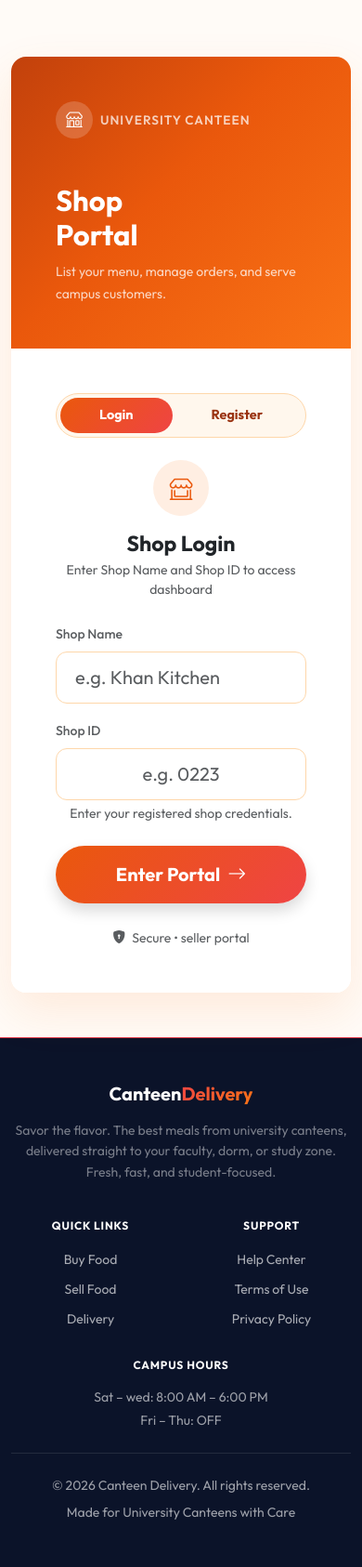
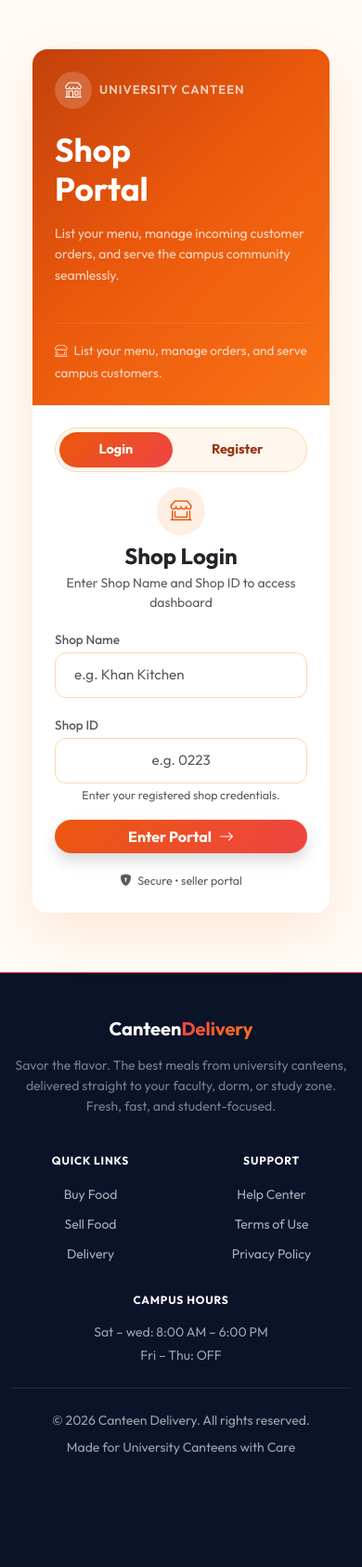
Before and after one commit to ashikhasanredoy/canteen-food-delivery-system-, a FastAPI app: template frontend/templates/seller.html in a window 390 px wide. Shown: the part 59-1745 px from the top of the page at 93% size. After the commit the page ends 1624 px from the top, so only its background shows below. Run offline with FastAPI, Linux system fonts and the light colour scheme; the template is opened without the code that fills it, so the values that code supplies are empty; some libraries are stand-ins or nearby versions.

Commit message:
Clean up dead code and unused files, resize login portal to 80% responsive layout

```diff
--- a/backend/admin_app.py
+++ b/backend/admin_app.py
@@ -263,7 +263,6 @@
     return {"detail": "Settings updated", "settings": payload}
 
 # ─── Delivery Boys API ───────────────────────────────────────────
-@admin_app.get("/api/admin/delivery-boys")
 @admin_app.get("/admin/api/delivery-boys")
 def get_all_delivery_boys(db: Session = Depends(get_db)):
     """
@@ -358,7 +357,6 @@
         "data": result
     }
 
-@admin_app.put("/api/admin/delivery-boys/{boy_id}")
 @admin_app.put("/admin/api/delivery-boys/{boy_id}")
 def admin_update_delivery_boy(boy_id: int, payload: schemas.DeliveryBoyUpdate, db: Session = Depends(get_db)):
     from fastapi import HTTPException
@@ -395,7 +393,6 @@
         }
     }
 
-@admin_app.delete("/api/admin/delivery-boys/{boy_id}")
 @admin_app.delete("/admin/api/delivery-boys/{boy_id}")
 def admin_delete_delivery_boy(boy_id: int, db: Session = Depends(get_db)):
     from fastapi import HTTPException
--- a/frontend/static/css/style.css
+++ b/frontend/static/css/style.css
@@ -395,9 +395,13 @@
     bottom: 0;
 }
 
-/* Seller Shop Portal Auth */
+/* Seller Shop & Delivery Portal Auth */
 .seller-auth-shell {
-    box-shadow: 0 20px 50px rgba(249, 115, 22, 0.12) !important;
+    width: min(82vw, 1180px) !important;
+    max-width: 1180px !important;
+    margin-left: auto !important;
+    margin-right: auto !important;
+    box-shadow: 0 20px 55px rgba(249, 115, 22, 0.14) !important;
 }
 
 .seller-auth-hero {
@@ -413,14 +417,14 @@
 }
 
 .seller-auth-eyebrow {
-    font-size: 0.85rem;
+    font-size: 0.82rem;
     letter-spacing: 1px;
-    color: rgba(255, 255, 255, 0.72) !important;
+    color: rgba(255, 255, 255, 0.75) !important;
 }
 
 .seller-auth-icon {
-    width: 60px;
-    height: 60px;
+    width: 52px;
+    height: 52px;
     background: rgba(249, 115, 22, 0.12);
     color: #ea580c;
 }
--- a/frontend/templates/seller.html
+++ b/frontend/templates/seller.html
@@ -5,9 +5,9 @@
 {% block content %}
 
 <!-- ── Seller Login View ────────────────────────────── -->
-<div id="seller-login-view" class="row g-0 justify-content-center mt-4 rounded-4 shadow-lg overflow-hidden glass-card p-0 seller-auth-shell" style="min-height: 520px; border: none;">
+<div id="seller-login-view" class="row g-0 justify-content-center my-3 rounded-4 shadow-lg overflow-hidden glass-card p-0 seller-auth-shell" style="width: min(82vw, 1180px); margin: 0 auto; border: none;">
     <!-- Left panel (Shop / Seller branding) -->
-    <div class="col-md-5 d-flex flex-column justify-content-between p-5 text-white seller-auth-hero">
+    <div class="col-md-5 d-flex flex-column justify-content-between p-4 p-lg-5 text-white seller-auth-hero">
         <div>
             <div class="d-flex align-items-center gap-2 mb-4">
                 <span class="seller-auth-logo d-inline-flex align-items-center justify-content-center rounded-circle fw-bold">
@@ -15,17 +15,18 @@
                 </span>
                 <span class="fw-semibold tracking-wider seller-auth-eyebrow">UNIVERSITY CANTEEN</span>
             </div>
-            <h1 class="display-5 fw-bold mt-5 text-white seller-auth-headline" style="line-height: 1.2;">Shop<br>Portal</h1>
+            <h1 class="fw-bold mt-4 text-white seller-auth-headline" style="line-height: 1.18; font-size: clamp(2.2rem, 3.2vw, 2.85rem);">Shop<br>Portal</h1>
+            <p class="mt-3 opacity-75 small" style="max-width: 320px; line-height: 1.6;">List your menu, manage incoming customer orders, and serve the campus community seamlessly.</p>
         </div>
-        <div class="mt-auto">
-            <span class="small opacity-75">List your menu, manage orders, and serve campus customers.</span>
+        <div class="mt-4 pt-3 border-top border-white border-opacity-10">
+            <span class="small opacity-75" style="font-size: 0.85rem;"><i class="bi bi-shop-window me-1"></i> List your menu, manage orders, and serve campus customers.</span>
         </div>
     </div>
 
     <!-- Right panel (Auth form) -->
-    <div class="col-md-7 bg-white p-5 d-flex align-items-center justify-content-center">
-        <div class="w-100" style="max-width: 380px;">
-            <ul class="nav nav-pills nav-fill mb-4 p-1 seller-auth-tabs rounded-pill border" id="auth-tabs" style="font-size: 0.9rem;">
+    <div class="col-md-7 bg-white p-4 p-lg-5 d-flex align-items-center justify-content-center">
+        <div class="w-100" style="max-width: 440px;">
+            <ul class="nav nav-pills nav-fill mb-3 p-1 seller-auth-tabs rounded-pill border" id="auth-tabs" style="font-size: 0.9rem;">
                 <li class="nav-item">
                     <button type="button" class="nav-link active rounded-pill fw-bold py-2" id="tab-login">Login</button>
                 </li>
@@ -34,31 +35,31 @@
                 </li>
             </ul>
 
-            <div class="text-center mb-4">
-                <div class="seller-auth-icon d-inline-flex align-items-center justify-content-center rounded-circle mb-3">
-                    <i class="bi bi-shop-window fs-2"></i>
+            <div class="text-center mb-3">
+                <div class="seller-auth-icon d-inline-flex align-items-center justify-content-center rounded-circle mb-2">
+                    <i class="bi bi-shop-window fs-3"></i>
                 </div>
-                <h3 class="fw-bold mb-1 text-dark" id="auth-title">Shop Login</h3>
-                <p class="text-muted small" id="auth-subtitle">Enter Shop Name and Shop ID to access dashboard</p>
+                <h3 class="fw-bold mb-1 text-dark" id="auth-title" style="font-size: 1.5rem;">Shop Login</h3>
+                <p class="text-muted small mb-0" id="auth-subtitle">Enter Shop Name and Shop ID to access dashboard</p>
             </div>
 
             <form id="seller-login-form">
                 <div class="mb-3">
-                    <label class="form-label text-muted small fw-medium">Shop Name</label>
-                    <input type="text" class="form-control form-control-lg seller-auth-input" id="login_shop_name" required placeholder="e.g. Khan Kitchen">
+                    <label class="form-label text-muted small fw-medium mb-1" style="font-size: 0.85rem;">Shop Name</label>
+                    <input type="text" class="form-control seller-auth-input py-2.5" id="login_shop_name" required placeholder="e.g. Khan Kitchen" style="font-size: 0.95rem; border-radius: 12px;">
                 </div>
-                <div class="mb-4">
-                    <label class="form-label text-muted small fw-medium">Shop ID</label>
-                    <input type="text" class="form-control form-control-lg text-center seller-auth-input" id="login_shop_id" required placeholder="e.g. 0223" autocomplete="off">
-                    <small class="text-muted d-block mt-1 text-center" id="auth-help-text">Enter your registered shop credentials.</small>
+                <div class="mb-3">
+                    <label class="form-label text-muted small fw-medium mb-1" style="font-size: 0.85rem;">Shop ID</label>
+                    <input type="text" class="form-control text-center seller-auth-input py-2.5" id="login_shop_id" required placeholder="e.g. 0223" autocomplete="off" style="font-size: 0.95rem; border-radius: 12px;">
+                    <small class="text-muted d-block mt-1 text-center" style="font-size: 0.78rem;" id="auth-help-text">Enter your registered shop credentials.</small>
                 </div>
-                <button type="submit" class="btn btn-lg w-100 rounded-pill py-3 fw-bold hover-lift shadow seller-auth-submit d-flex align-items-center justify-content-center gap-2" id="auth-submit-btn">
+                <button type="submit" class="btn w-100 rounded-pill py-2.5 fw-bold hover-lift shadow seller-auth-submit d-flex align-items-center justify-content-center gap-2" id="auth-submit-btn" style="font-size: 1rem;">
                     <span>Enter Portal</span> <i class="bi bi-arrow-right"></i>
                 </button>
             </form>
 
-            <div class="text-center mt-4">
-                <span class="text-muted small"><i class="bi bi-shield-lock-fill me-1"></i> Secure • seller portal</span>
+            <div class="text-center mt-3">
+                <span class="text-muted" style="font-size: 0.78rem;"><i class="bi bi-shield-lock-fill me-1"></i> Secure • seller portal</span>
             </div>
         </div>
     </div>
```
Also changed, not shown: backend/crud.py (+0 -14 lines), backend/routers/delivery.py (+0 -11 lines), backend/routers/orders.py (+0 -29 lines), frontend/templates/delivery.html (+23 -22 lines), backend/database/canteen.db, backups/canteen_backup_20260729_200202.db (deleted), frontend/static/images/foods/43e8aa84-b850-4232-b81a-7d685b04730e.avif (added), frontend/static/images/foods/85234715-2808-4381-a548-348f040b67b4.webp (deleted), frontend/static/images/foods/94bb4268-3502-4139-a264-547dbf7f21d9.jpg (deleted), 1 other file.
